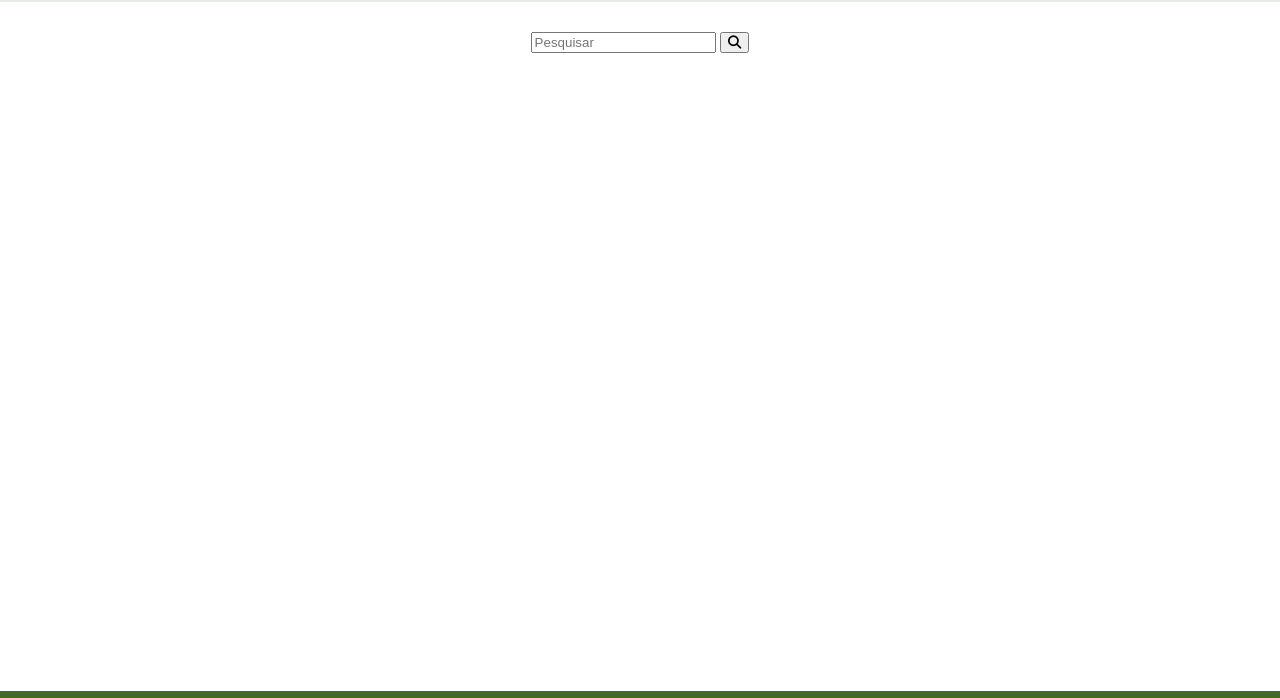
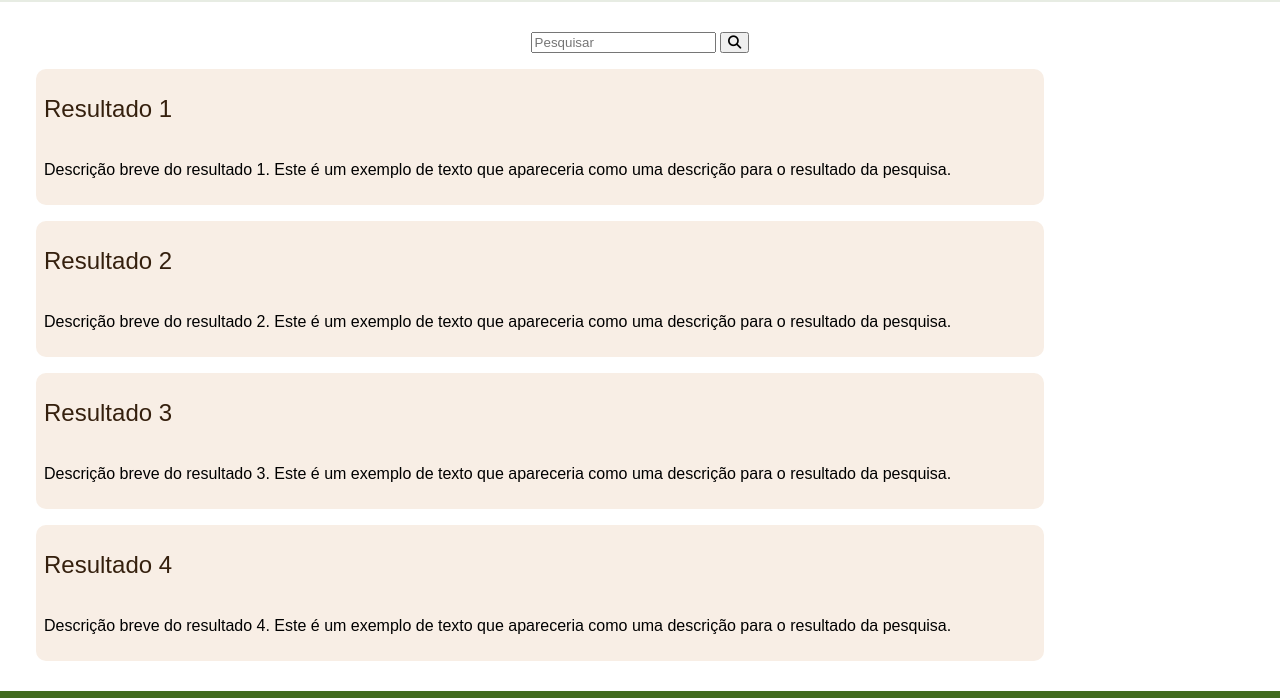
Before and after one commit to ICEI-PUC-Minas-PMV-SI/pmv-si-2023-2-pe1-t1-baoba-pmv, a plain HTML site: page src/pages/pesquisa.html in a window 1280 px wide. Shown: the part 68-766 px from the top of the page. Drawn offline with Linux system fonts and the light colour scheme.

Commit message:
atualização da pagina de pesquisa, css e links de pesquisa

```diff
--- a/src/pages/pesquisa.html
+++ b/src/pages/pesquisa.html
@@ -19,14 +19,14 @@
         <nav class="menu">
             <ul>
                 <li><a href="../index.html">Início</a></li>
-                <li><a href="#">Sobre</a></li>
+                <li><a href="sobre.html">Sobre</a></li>
                 <li><a href="forum.html">Fórum</a></li>
             </ul>
         </nav>
     </header>
     <main>
         <form action="processar_pesquisa.php" method="GET">
-            <class="search-form" action="#" method="get">
+            <class="search-form" action="pesquisa.html" method="get">
                 <div class="search-container">
                     <input type="text" name="q" placeholder="Pesquisar">
                     <button type="submit" class="search-button">
@@ -34,7 +34,24 @@
                     </button>
         </form>
         <div id="resultados">
+            <div class="pesquisa-resultados">
+                <h2><a href="#">Resultado 1</a></h2>
+                <p>Descrição breve do resultado 1. Este é um exemplo de texto que apareceria como uma descrição para o resultado da pesquisa.</p>
+            </div>
 
+            <div class="pesquisa-resultados">
+                <h2><a href="#">Resultado 2</a></h2>
+                <p>Descrição breve do resultado 2. Este é um exemplo de texto que apareceria como uma descrição para o resultado da pesquisa.</p>
+            </div>
+
+            <div class="pesquisa-resultados">
+                <h2><a href="#">Resultado 3</a></h2>
+                <p>Descrição breve do resultado 3. Este é um exemplo de texto que apareceria como uma descrição para o resultado da pesquisa.</p>
+            </div>
+            <div class="pesquisa-resultados">
+                <h2><a href="#">Resultado 4</a></h2>
+                <p>Descrição breve do resultado 4. Este é um exemplo de texto que apareceria como uma descrição para o resultado da pesquisa.</p>
+            </div>
         </div>
     </main>
     <footer>
--- a/src/styles.css
+++ b/src/styles.css
@@ -204,6 +204,29 @@ header a {
 }
 
 /* css especifico para pagina pesquisa */
+
+.pesquisa-resultados {
+    background-color: #F8EEE5;
+	display: flex;
+	flex-direction: column;
+	justify-content: space-around;
+	width: 80%;
+	min-height: 120px;
+	text-align: left;
+	margin: 1rem 1rem 0 1rem;
+	padding: 0.5rem;
+	border-radius: 10px;
+}
+
+.pesquisa-resultados h2{
+	text-align: left;
+}
+
+.pesquisa-resultados a {
+	text-decoration: none;
+	color:#35200e
+}
+
 
 /* css especifico para pagina forum */
 
```
Also changed, not shown: src/index.html (+1 -1 lines), src/pages/animais.html (+2 -2 lines), src/pages/biomas.html (+2 -2 lines), src/pages/comment.html (+1 -1 lines), src/pages/ecoturismo.html (+2 -2 lines), src/pages/forum.html (+1 -1 lines), src/pages/sobre.html (+1 -1 lines), src/pages/sustentabilidade.html (+2 -2 lines).
